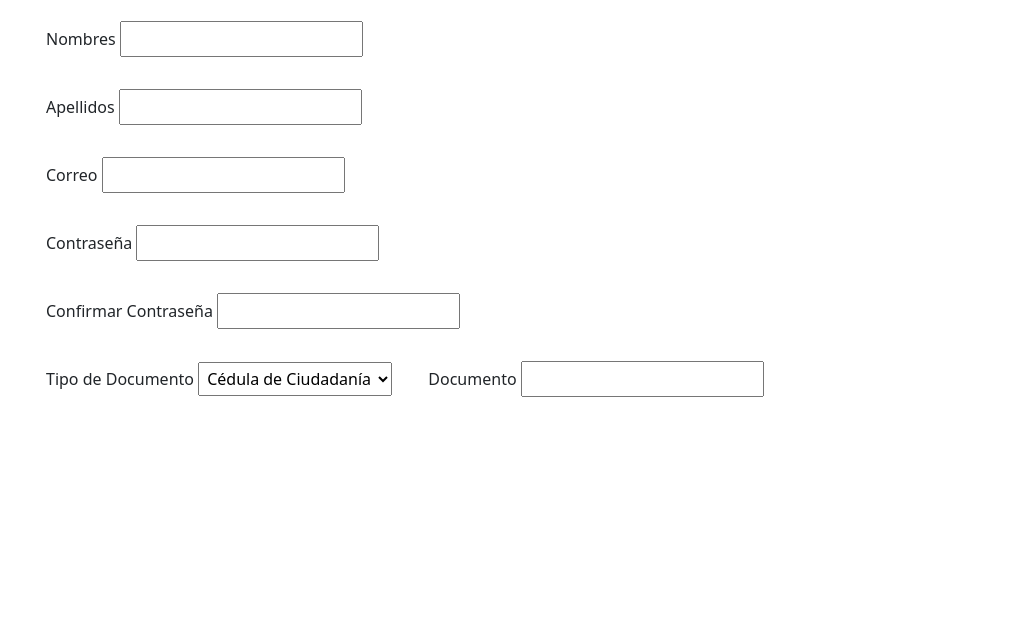
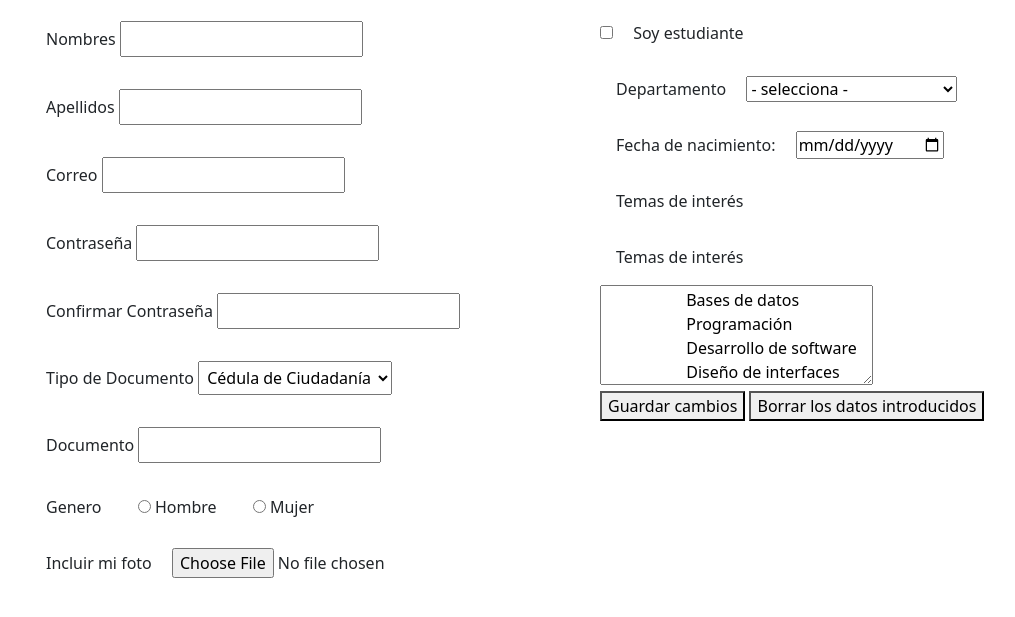
Before and after one commit to CalderonJh/taller2ProgramacionWeb, a plain HTML site: page src/register.html in a window 1280 px wide. Shown: the part 53-670 px from the top of the page, without its empty margins (52-1067 px from the left). Drawn offline with nearby package versions, Linux system fonts and the light colour scheme.

Commit message:
register

```diff
--- a/src/assets/styles.css
+++ /dev/null
@@ -1,3 +0,0 @@
-button {
-    color: red;
-}
--- a/src/register.html
+++ b/src/register.html
@@ -8,11 +8,15 @@
     <link href="https://cdn.jsdelivr.net/npm/bootstrap@5.3.3/dist/css/bootstrap.min.css" rel="stylesheet"
           integrity="sha384-QWTKZyjpPEjISv5WaRU9OFeRpok6YctnYmDr5pNlyT2bRjXh0JMhjY6hW+ALEwIH" crossorigin="anonymous">
     <title>Register</title>
-    <style> label{margin: 1rem}</style>
+    <style> label {
+        margin: 1rem
+    }</style>
 </head>
 <body>
 <div class="container mt-3">
     <h3>Register</h3>
+    <div class="row">
+        <div class="col-6">
             <div>
                 <form>
                     <label>
@@ -49,11 +53,92 @@
                             <option value="4">Pasaporte</option>
                         </select>
                     </label>
+                    <br>
                     <label>
                         Documento
                         <input type="text" class="p-1" required>
                     </label>
+                    <br>
+                    <label>
+                        Genero
+                    </label>
+                    <label>
+                        <input type="radio" value="hombre">
+                        Hombre
+                    </label>
+                    <label>
+                        <input type="radio" value="mujer">
+                        Mujer
+                    </label>
+                    <br>
+                    <label for="foto">Incluir mi foto</label>
+                    <input type="file" id="foto" name="foto"><br><br>
                 </form>
+
+            </div>
+        </div>
+        <div class="col-6">
+            <form>
+                <input type="checkbox" id="isStudent">
+                <label for="isStudent">Soy estudiante</label><br>
+
+                <label for="department">Departamento</label>
+                <select id="department" name="department">
+                    <option value="" selected>- selecciona -</option>
+                    <option value="1">Amazonas</option>
+                    <option value="2">Antioquia</option>
+                    <option value="3">Arauca</option>
+                    <option value="4">Atlántico</option>
+                    <option value="5">Bolívar</option>
+                    <option value="6">Boyacá</option>
+                    <option value="7">Caldas</option>
+                    <option value="8">Caquetá</option>
+                    <option value="9">Casanare</option>
+                    <option value="10">Cauca</option>
+                    <option value="11">Cesar</option>
+                    <option value="12">Chocó</option>
+                    <option value="13">Córdoba</option>
+                    <option value="14">Cundinamarca</option>
+                    <option value="15">Guainía</option>
+                    <option value="16">Guaviare</option>
+                    <option value="17">Huila</option>
+                    <option value="18">La Guajira</option>
+                    <option value="19">Magdalena</option>
+                    <option value="20">Meta</option>
+                    <option value="21">Nariño</option>
+                    <option value="22">Norte de Santander</option>
+                    <option value="23">Putumayo</option>
+                    <option value="24">Quindío</option>
+                    <option value="25">Risaralda</option>
+                    <option value="26">San Andrés y Providencia</option>
+                    <option value="27">Santander</option>
+                    <option value="28">Sucre</option>
+                    <option value="29">Tolima</option>
+                    <option value="30">Valle del Cauca</option>
+                    <option value="31">Vaupés</option>
+                    <option value="32">Vichada</option>
+                </select>
+                <br>
+                <label for="birthdate">Fecha de nacimiento:</label>
+                <input type="date" id="birthdate" name="birthdate">
+                <br>
+
+                <label>Temas de interés</label><br>
+                <label>
+                    Temas de interés
+                </label>
+                <br>
+                <textarea style="min-width: 50%; min-height: 100px">
+                    Bases de datos
+                    Programación
+                    Desarrollo de software
+                    Diseño de interfaces
+                </textarea>
+                <br>
+                <button type=submit>Guardar cambios</button>
+                <button type=reset>Borrar los datos introducidos</button>
+            </form>
+        </div>
     </div>
 </div>
 </body>
```
Also changed, not shown: src/menu.html (+1 -1 lines), src/quotes.html (+3 -2 lines). Lines whose indentation alone changed are shown as unchanged.
